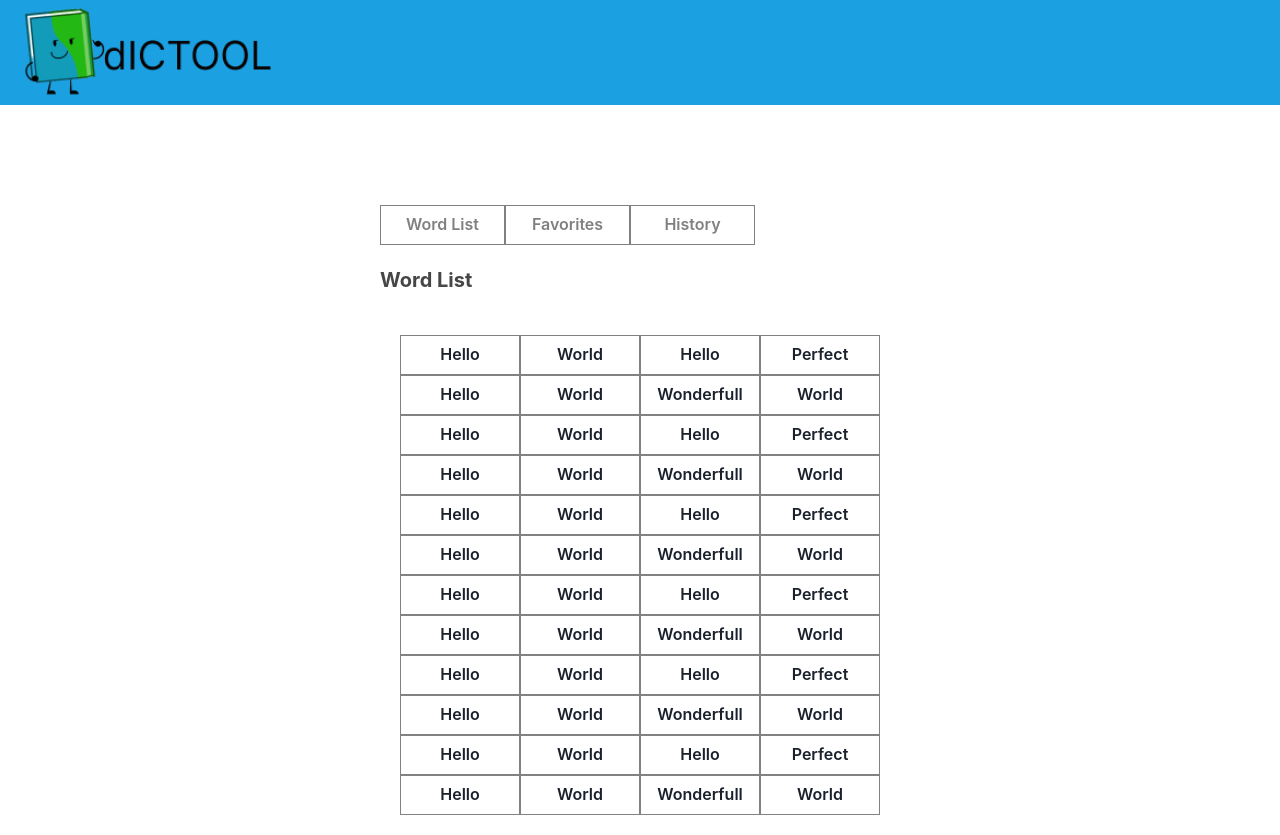
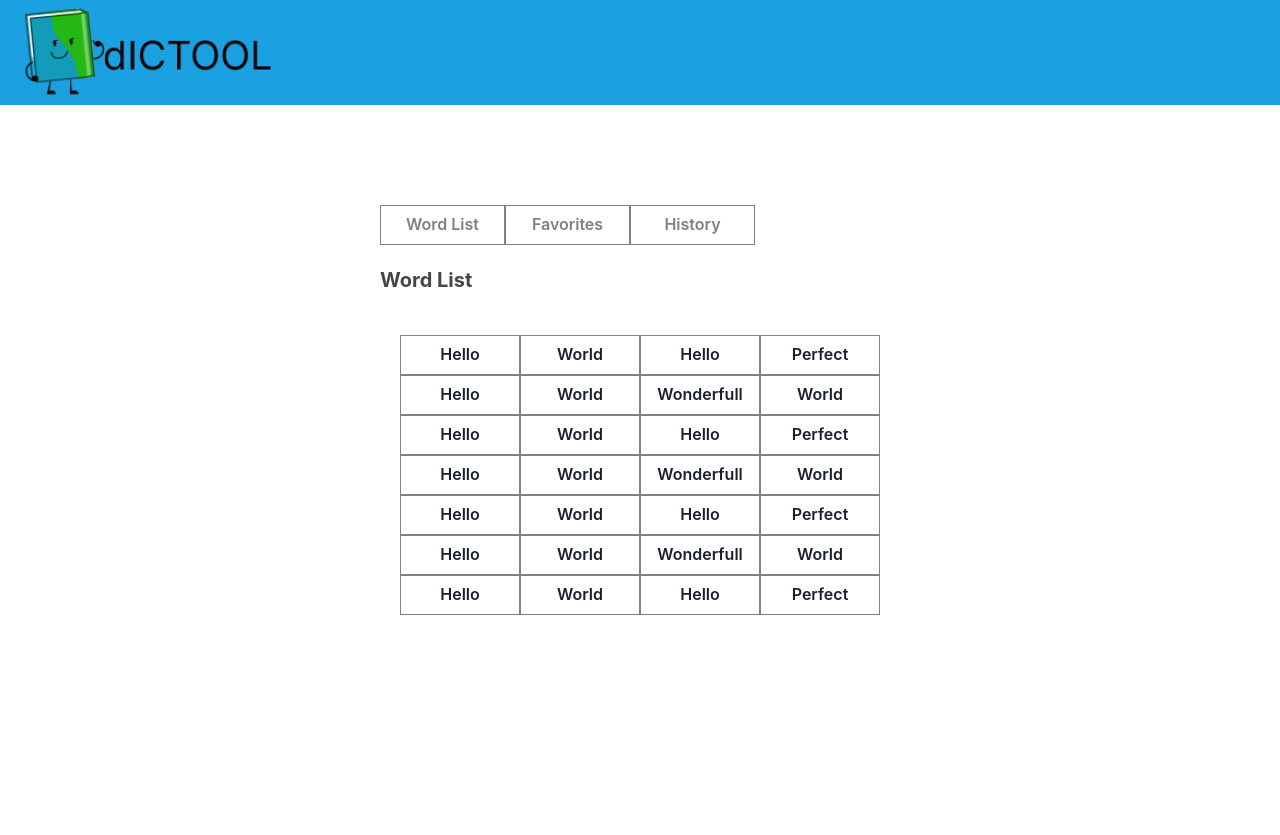
Before and after one commit to zecart22/frontendfreedict, a React (Create React App) app in the folder frontendfreedict/: page /dashboard in a window 1280 px wide. After the commit the page ends 800 px from the top, so only its background shows below. Built offline with nearby package versions, Linux system fonts and the light colour scheme.

Commit message:
feat/infity scroll function

```diff
--- a/frontendfreedict/src/components/WordsTable/index.tsx
+++ b/frontendfreedict/src/components/WordsTable/index.jsx
@@ -13,9 +13,23 @@ import {
   Box,
   useMediaQuery,
 } from "@chakra-ui/react";
-import { ModalWordDetails } from "../../components/modalWordDetails";
+import React, { useEffect, useState } from "react";
+import { ModalWordDetails } from "../modalWordDetails";
 
 export const WordTable = () => {
+  const [currentPage, setCurrentPage] = useState(1);
+
+  useEffect(() => {
+    const intersectionObserver = new IntersectionObserver((entries) => {
+      if (entries.some((entry) => entry.isIntersecting)) {
+        console.log("Sentry appears!", currentPage + 1);
+        setCurrentPage((currentValue) => currentValue + 1);
+      }
+    });
+    intersectionObserver.observe(document.querySelector("#sentry"));
+    return () => intersectionObserver.disconnect();
+  }, []);
+
   const arrayWords = [
     "Hello",
     "World",
@@ -107,7 +121,13 @@ export const WordTable = () => {
               />
             </HStack>
 
-            <Box border={"1px"} borderColor={"theme.black"} bg="theme.white">
+            <Box
+              border={"1px"}
+              borderColor={"theme.black"}
+              bg="theme.white"
+              overflowY={"scroll"}
+              h={"300px"}
+            >
               <Wrap
                 m={[5, 5, 5, 5]}
                 spacing="0px"
@@ -115,7 +135,7 @@ export const WordTable = () => {
                 bg="theme.white"
               >
                 {arrayWords &&
-                  arrayWords.map((word: string) => (
+                  arrayWords.map((word) => (
                     <WrapItem>
                       <Center
                         h="40px"
@@ -129,6 +149,7 @@ export const WordTable = () => {
                       </Center>
                     </WrapItem>
                   ))}
+                <Box id="sentry" />
               </Wrap>
             </Box>
           </VStack>
@@ -168,7 +189,12 @@ export const WordTable = () => {
             <Text fontWeight={"bold"} fontSize={20}>
               Word List
             </Text>
-            <Box borderColor={"theme.black"} bg="theme.white">
+            <Box
+              borderColor={"theme.black"}
+              bg="theme.white"
+              overflowY={"scroll"}
+              h={"300px"}
+            >
               <Wrap
                 m={[5, 5, 5, 5]}
                 spacing="0px"
@@ -176,7 +202,7 @@ export const WordTable = () => {
                 bg="theme.white"
               >
                 {arrayWords &&
-                  arrayWords.map((word: string) => (
+                  arrayWords.map((word) => (
                     <WrapItem>
                       <Center
                         h="40px"
@@ -190,6 +216,7 @@ export const WordTable = () => {
                       </Center>
                     </WrapItem>
                   ))}
+                <Box id="sentry" />
               </Wrap>
             </Box>
           </VStack>
```
